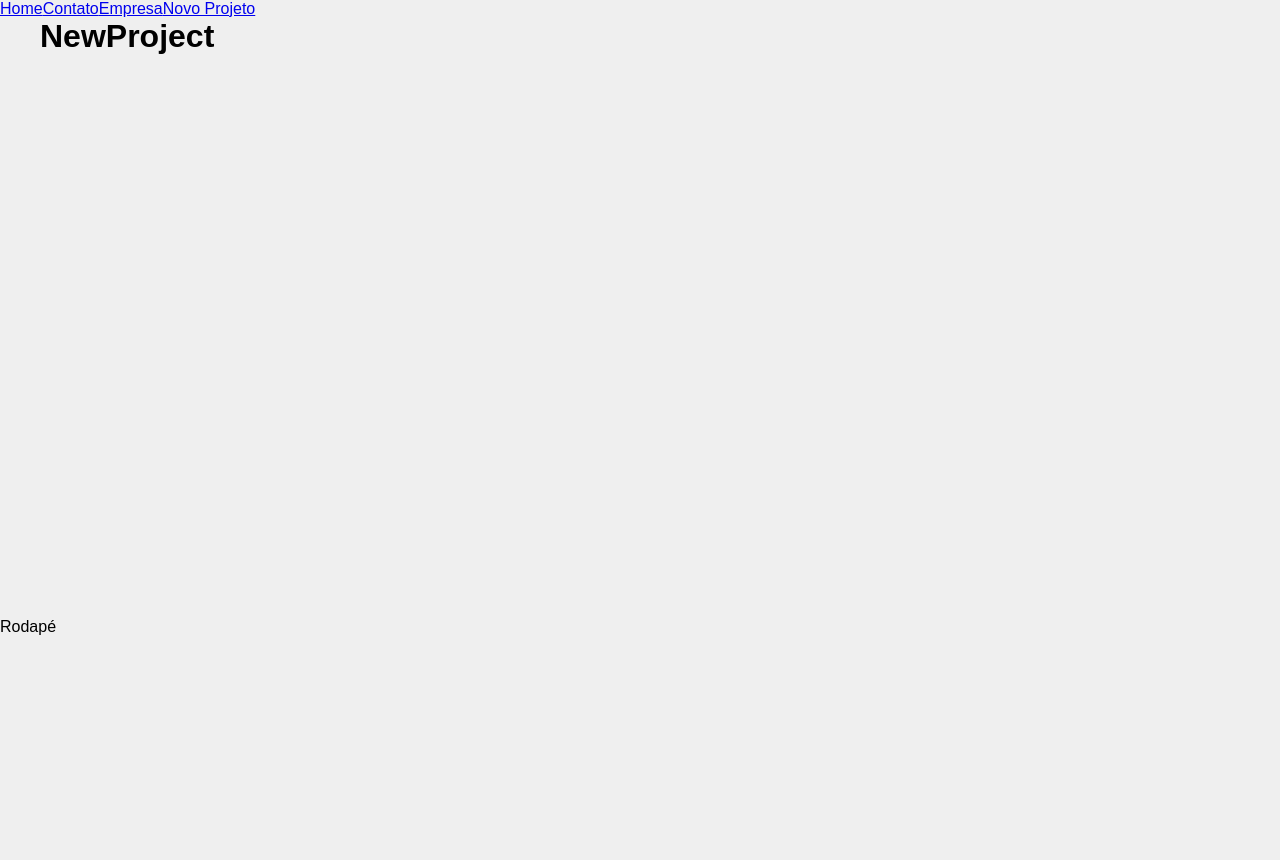
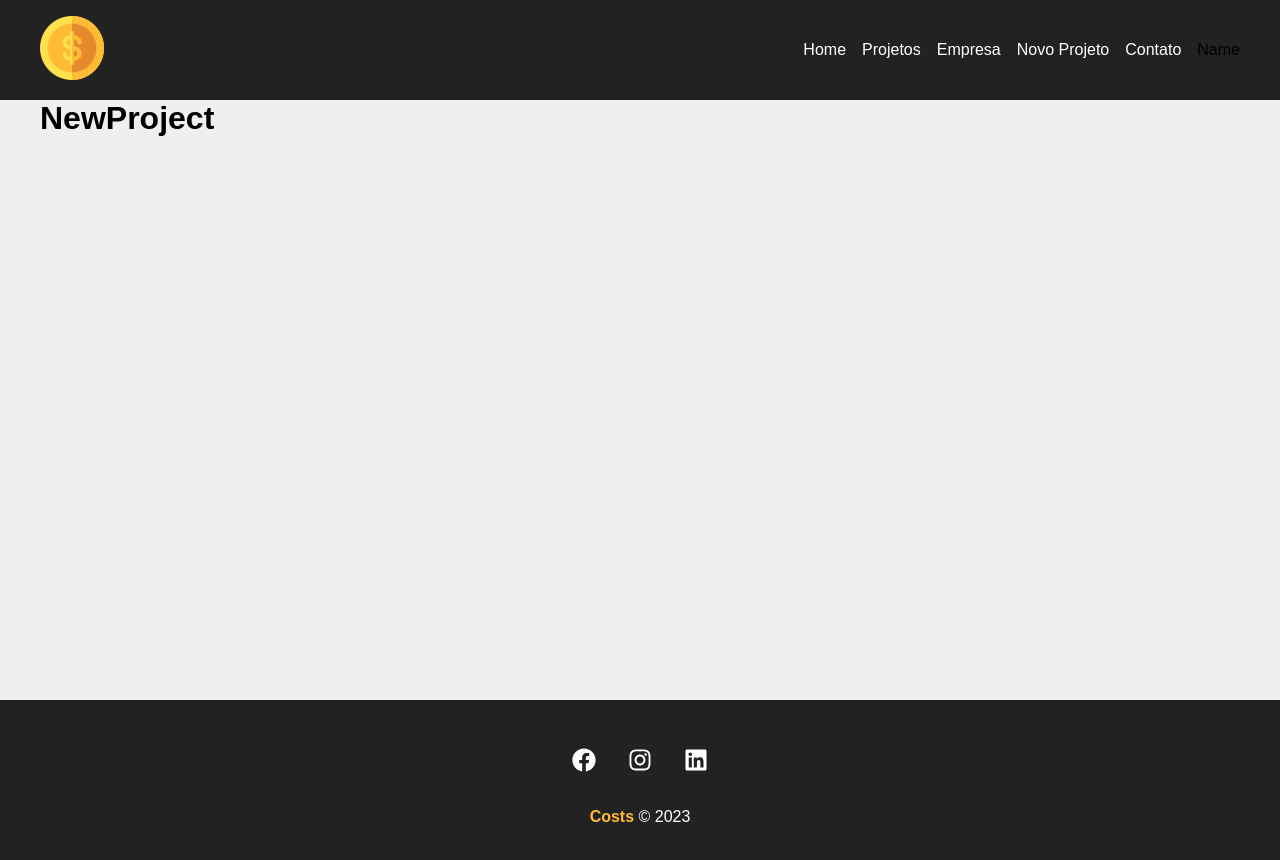
Before and after one commit to Rian-Fernandes/ReactProject, a React (Create React App) app in the folder costs/: page /newproject in a window 1280 px wide. Shown: the top 860 px of the page. Before the commit the page ends 800 px from the top, so only its background shows below. Built offline with nearby package versions, Linux system fonts and the light colour scheme.

Commit message:
Contruindo componentes defaults para as paginas

```diff
--- a/costs/src/App.js
+++ b/costs/src/App.js
@@ -1,36 +1,29 @@
 import { BrowserRouter as Router, Routes, Route, Link } from "react-router-dom";
-import Home from "./components/pages/Home";
-import Company from "./components/pages/Company";
-import Contact from "./components/pages/Contact";
-import NewProject from "./components/pages/NewProject";
-import Container from "./components/layout/Container";
+import Home from "./components/pages/Home"
+import Company from "./components/pages/Company"
+import Contact from "./components/pages/Contact"
+import NewProject from "./components/pages/NewProject"
+import Container from "./components/layout/Container"
+import Navbar from "./components/layout/Navbar"
+import Footer from "./components/layout/Footer"
+import Projects from "./components/pages/Projects";
 
 
 function App() {
   return (
 
     <Router>
-
-      <div>
-      <ul>
-        <Link to="/" >Home</Link>
-        <Link to="/contact" >Contato</Link>
-        <Link to="company" >Empresa</Link>
-        <Link to="newproject" >Novo Projeto</Link>
-      </ul>
-      </div>
-
+      <Navbar/>
       <Container customClass="minHeight">
       <Routes>
         <Route path="/" element= {< Home />}/>
+        <Route path="/projects" element= {< Projects />}/>
         <Route path="/company" element= {< Company />}/>
         <Route path="/contact" element= {< Contact />}/>
         <Route path="newproject" element= {< NewProject />}/>
       </Routes>
       </Container>
-
-      <footer>Rodapé</footer>
-
+      <Footer/>
     </Router>
   );
 }
--- a/costs/src/components/layout/Container.js
+++ b/costs/src/components/layout/Container.js
@@ -4,7 +4,7 @@
     return(
 
         <div className={`${styles.container} ${styles[props.customClass]}`}>
-            {props.children}
+             {props.children}
         </div>
     )
 }
--- /dev/null
+++ b/costs/src/components/layout/Footer.js
@@ -0,0 +1,26 @@
+import {FaFacebook, FaInstagram, FaLinkedin} from 'react-icons/fa'
+
+import styles from './Footer.module.css'
+
+function Footer(){
+
+    return (<footer className={styles.footer}>
+        <ul className={styles.social_list}>
+            <li>
+                <FaFacebook/>
+            </li>
+            <li>
+                <FaInstagram/>
+            </li>
+            <li>
+                <FaLinkedin/>
+            </li>
+        </ul>
+        <p className={styles.copy_right}>
+            <span>Costs</span> &copy; 2023
+        </p>
+    </footer>)
+
+}
+
+export default Footer
--- /dev/null
+++ b/costs/src/components/layout/Footer.module.css
@@ -0,0 +1,34 @@
+.footer {
+    background-color: #222;
+    color: #fff;
+    padding: 3em;
+    text-align: center;
+}
+
+.social_list{
+    display: flex;
+    justify-content: center;
+    list-style-type: none;
+}
+
+.social_list li{
+    margin: 0 1em;
+}
+
+.social_list li:hover{
+    color: #ffbb33;
+}
+
+.social_list svg{
+    font-size: 1.5em;
+    cursor: pointer;
+}
+
+.copy_right{
+    margin-top: 2em;
+}
+
+.copy_right span{
+    font-weight: bold;
+    color: #ffbb33;
+}
--- /dev/null
+++ b/costs/src/components/layout/Navbar.js
@@ -0,0 +1,35 @@
+import { Link } from "react-router-dom"
+import Container from "./Container"
+import styles from './Navbar.module.css'
+import logo from '../../img/costs_logo.png'
+
+function Navbar (){
+    return (
+    <nav class={styles.navbar}>
+        <Container>
+            <Link>
+                <img src={logo} alt="Costs logo"/>
+            </Link>
+            <ul className={styles.list}>
+                <li class={styles.item}>
+                    <Link to="/" >Home</Link>
+                </li>
+                <li className={styles.item}>
+                    <Link to="/projects">Projetos</Link>
+                </li>
+                <li className={styles.item}>
+                    <Link to="company">Empresa</Link>
+                </li>
+                <li className={styles.item}>
+                    <Link to="newproject">Novo Projeto</Link>
+                </li>
+                <li className={styles.item}>
+                    <Link to="/contact">Contato</Link>
+                </li>Name
+            </ul>
+        </Container>
+      </nav>
+    )
+}
+
+export default Navbar
--- /dev/null
+++ b/costs/src/components/layout/Navbar.module.css
@@ -0,0 +1,25 @@
+.navbar{
+    display: flex;
+    justify-content: space-between;
+    background-color: #222;
+    padding: 1em;
+}
+
+.list{
+    display: flex;
+    list-style: none;
+    align-items: center;
+}
+
+.item{
+    margin-right: 1em;
+}
+
+.item a{
+    color: #fff;
+    text-decoration: none;
+}
+
+.item a:hover{
+    color: #ffbb33;
+}
--- /dev/null
+++ b/costs/src/components/pages/Projects.js
@@ -0,0 +1,11 @@
+function Projects(){
+
+    return (
+        <div>
+            <h1>Projects</h1>
+        </div>
+
+    )
+
+}
+export default Projects
```
